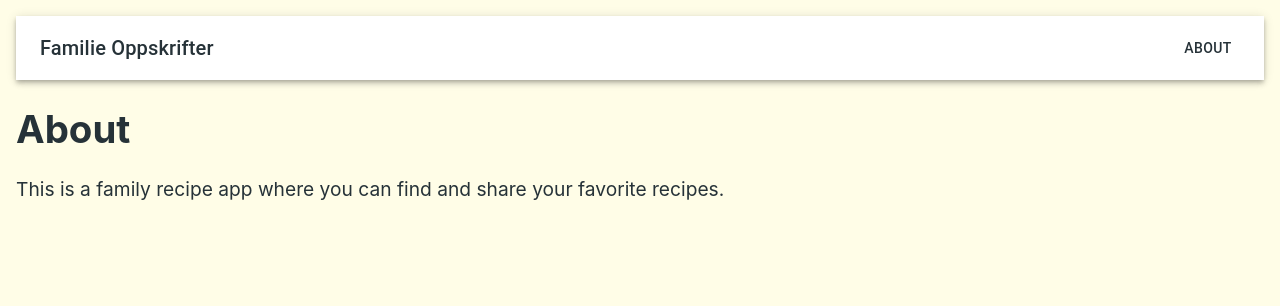
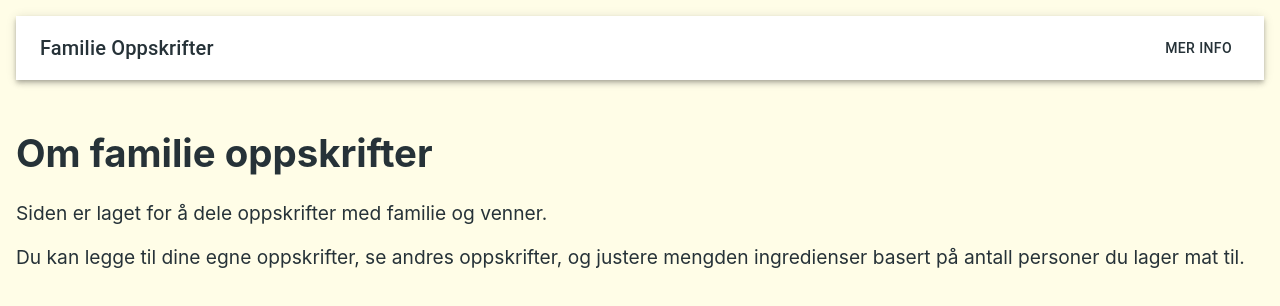
Before and after one commit to felisep/family-recipes, a React (Vite) app: page /about in a window 1280 px wide. Shown: the top 306 px of the page. Built offline with nearby package versions, Linux system fonts and the light colour scheme.

Commit message:
translate About, Ingredients, and Instructions components to Norwegian

```diff
--- a/src/components/Header.tsx
+++ b/src/components/Header.tsx
@@ -1,4 +1,4 @@
-import { Avatar, useMediaQuery, useTheme } from "@mui/material";
+import { useMediaQuery, useTheme } from "@mui/material";
 import AppBar from "@mui/material/AppBar";
 import Box from "@mui/material/Box";
 import Button from "@mui/material/Button";
@@ -6,9 +6,7 @@ import Toolbar from "@mui/material/Toolbar";
 import Typography from "@mui/material/Typography";
 import * as React from "react";
 import { Link } from "react-router-dom";
-import About from "../pages/About/About";
 import LoginModal from "./LoginModal";
-import TranslateBtn from "./Translator";
 
 interface HeaderProps {
 	onLanguageChange: (newLanguage: string) => void;
@@ -56,7 +54,7 @@ export default function ButtonAppBar({ onLanguageChange }: HeaderProps) {
 						onClick={() => (window.location.href = "/about")}
 						sx={{ ml: 2, color: "var(--color-text)" }}
 					>
-						About
+						Mer info
 					</Button>
 				</Toolbar>
 			</AppBar>
--- a/src/components/RecipeDetails/Ingredients.tsx
+++ b/src/components/RecipeDetails/Ingredients.tsx
@@ -12,7 +12,7 @@ const Ingredients = ({
 }) => {
 	return (
 		<div className="ingredients">
-			<h2>Ingredients</h2>
+			<h2>Ingredienser</h2>
 			<ul>
 				{ingredients.map((ingredient, id) => (
 					<li key={id.toString()}>
--- a/src/components/RecipeDetails/Instructions.tsx
+++ b/src/components/RecipeDetails/Instructions.tsx
@@ -3,7 +3,7 @@ import "./Instructions.css";
 const Instructions = ({ instructions }: { instructions: string[] }) => {
 	return (
 		<div className="instructions">
-			<h2>Instructions</h2>
+			<h2>Instruksjoner</h2>
 			<ol>
 				{instructions.map((instruction, id) => (
 					<li key={id.toString()}>{instruction}</li>
--- a/src/pages/About/About.tsx
+++ b/src/pages/About/About.tsx
@@ -1,11 +1,11 @@
 const About = () => {
 	return (
-		<div>
-			<h1>About</h1>
-			<p>
-				This is a family recipe app where you can find and share your favorite
-				recipes.
-			</p>
+		<div className="about">
+			<img src="" alt="" />
+			<h1>Om familie oppskrifter</h1>
+			<p>Siden er laget for å dele oppskrifter med familie og venner.</p>
+			Du kan legge til dine egne oppskrifter, se andres oppskrifter, og justere
+			mengden ingredienser basert på antall personer du lager mat til.
 		</div>
 	);
 };
```
